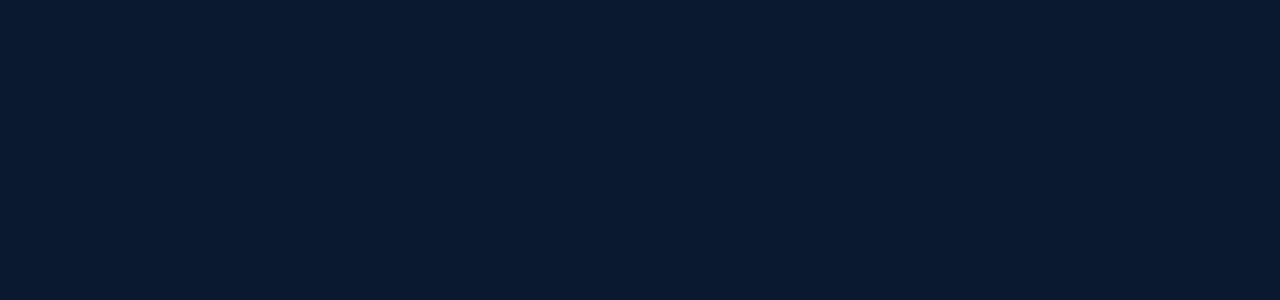
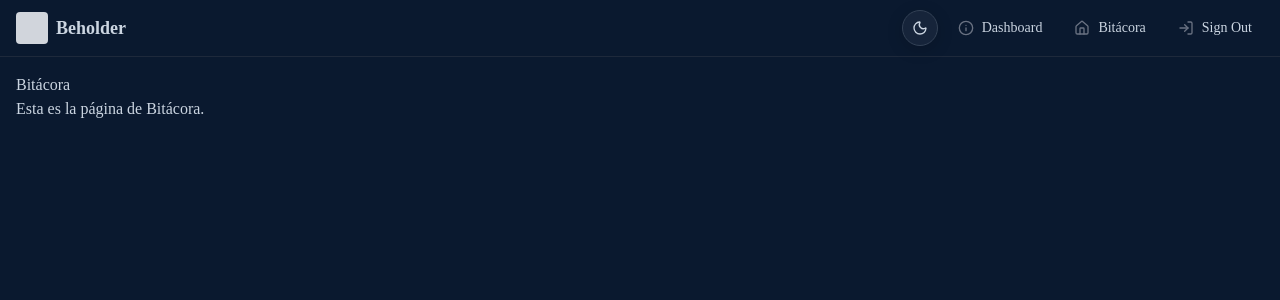
Before and after one commit to han-lovers/beholder, a React (Vite) app in the folder client/: page /bitacora in a window 1280 px wide. Before the commit this address had no page. Shown: the top 300 px of the page. Built offline with nearby package versions, Linux system fonts and the light colour scheme.

Commit message:
reorden de pages

```diff
--- a/client/src/App.tsx
+++ b/client/src/App.tsx
@@ -1,10 +1,11 @@
 import { ThemeProvider } from '@/components/theme-provider'
 import { BrowserRouter, Routes, Route, Navigate } from 'react-router-dom'
-import Layout from '@/Layout'
+import LayoutAbout from '@/Layout'
 import LayoutLogin from '@/LayoutLogin'
 import Home from '@/pages/Home'
 import About from '@/pages/About'
 import Login from '@/pages/Login'
+import Bitacora from '@/pages/Bitacora'
 
 function App() {
   return (
@@ -15,12 +16,13 @@
 
           <Route element={<LayoutLogin />}>
             <Route path="/login" element={<Login />} />
+            <Route path="/home" element={<Home />} />
           </Route>
 
-          <Route element={<Layout />}>
-            <Route path="/login" element={<Login />} />
+          <Route element={<LayoutAbout />}>
+            <Route path="/about" element={<About />} />
+            <Route path="/bitacora" element={<Bitacora />} />
             <Route path="/home" element={<Home />} />
-            <Route path="/about" element={<About />} />
           </Route>
         </Routes>
       </BrowserRouter>
--- /dev/null
+++ b/client/src/components/ProtectedRoute.tsx
@@ -0,0 +1,6 @@
+import { Navigate } from 'react-router-dom';
+
+export default function ProtectedRoute({ children }: { children: JSX.Element }) {
+  const isAuthenticated = localStorage.getItem('isAuthenticated') === 'true';
+  return isAuthenticated ? children : <Navigate to="/login" replace />;
+}
--- a/client/src/components/custom/MainNav.tsx
+++ b/client/src/components/custom/MainNav.tsx
@@ -5,22 +5,22 @@
 
 const navItems = [
   {
-    name: 'Home',
-    href: '/home',
+    name: 'Dashboard',
+    href: '/about',
+    icon: <Info className="h-4 w-4 text-gray-500" />,
+  },
+  {
+    name: 'Bitácora',
+    href: '/bitacora',
     icon: <HomeIcon className="h-4 w-4 text-gray-500" />,
   },
   {
-    name: 'About',
-    href: '/about',
-    icon: <Info className="h-4 w-4 text-gray-500" />,
+    name: 'Sign Out',
+    href: '/home',
+    icon: <LogIn className="h-4 w-4 text-gray-500" />,
   },
 ]
 
-const outputItem = {
-  name: 'Login',
-  href: '/',
-  icon: <LogIn className="h-4 w-4 text-gray-500" />,
-}
 
 export default function MainNav() {
   return (
@@ -43,15 +43,6 @@
             </Link>
           </Button>
         ))}
-        <Button asChild variant="default">
-          <Link
-            to={outputItem.href}
-            className="flex items-center gap-2 text-sm font-medium"
-          >
-            {outputItem.icon}
-            <span>{outputItem.name}</span>
-          </Link>
-        </Button>
       </div>
     </div>
   )
--- a/client/src/components/custom/MainNavLogin.tsx
+++ b/client/src/components/custom/MainNavLogin.tsx
@@ -8,13 +8,14 @@
     name: 'Home',
     href: '/home',
     icon: <HomeIcon className="h-4 w-4 text-gray-500" />,
-  },
-  {
-    name: 'About',
-    href: '/about',
-    icon: <Info className="h-4 w-4 text-gray-500" />,
-  },
+  }
 ]
+
+const outputItem = {
+  name: 'Login',
+  href: '/',
+  icon: <LogIn className="h-4 w-4 text-gray-500" />,
+}
 
 export default function MainNav() {
   return (
@@ -37,6 +38,15 @@
             </Link>
           </Button>
         ))}
+        <Button asChild variant="default">
+                  <Link
+                    to={outputItem.href}
+                    className="flex items-center gap-2 text-sm font-medium"
+                  >
+                    {outputItem.icon}
+                    <span>{outputItem.name}</span>
+                  </Link>
+                </Button>
       </div>
     </div>
   )
--- a/client/src/components/custom/MobileNav.tsx
+++ b/client/src/components/custom/MobileNav.tsx
@@ -11,22 +11,17 @@
 
 const navItems = [
   {
-    name: 'Home',
-    href: '/home',
-    icon: <HomeIcon className="h-4 w-4 text-gray-500" />,
-  },
-  {
-    name: 'About',
+    name: 'Dashboard',
     href: '/about',
     icon: <Info className="h-4 w-4 text-gray-500" />,
   },
+  {
+    name: 'Bitácora',
+    href: '/bitacora',
+    icon: <HomeIcon className="h-4 w-4 text-gray-500" />,
+  },
 ]
 
-const outputItem = {
-  name: 'Login',
-  href: '/login',
-  icon: <LogIn className="h-4 w-4 text-gray-500" />,
-}
 
 export default function MobileNav() {
   const [isOpen, setIsOpen] = useState(false)
@@ -56,12 +51,6 @@
               </Link>
             </DropdownMenuItem>
           ))}
-          <DropdownMenuItem asChild variant="destructive">
-            <Link to={outputItem.href} className="flex items-center gap-2">
-              {outputItem.icon}
-              <span>{outputItem.name}</span>
-            </Link>
-          </DropdownMenuItem>
         </DropdownMenuContent>
       </DropdownMenu>
     </div>
--- a/client/src/components/custom/MobileNavLogin.tsx
+++ b/client/src/components/custom/MobileNavLogin.tsx
@@ -14,13 +14,14 @@
     name: 'Home',
     href: '/home',
     icon: <HomeIcon className="h-4 w-4 text-gray-500" />,
-  },
-  {
-    name: 'About',
-    href: '/about',
-    icon: <Info className="h-4 w-4 text-gray-500" />,
-  },
+  }
 ]
+
+const outputItem = {
+  name: 'Login',
+  href: '/login',
+  icon: <LogIn className="h-4 w-4 text-gray-500" />,
+}
 
 export default function MobileNav() {
   const [isOpen, setIsOpen] = useState(false)
@@ -50,6 +51,12 @@
               </Link>
             </DropdownMenuItem>
           ))}
+          <DropdownMenuItem asChild variant="destructive">
+            <Link to={outputItem.href} className="flex items-center gap-2">
+              {outputItem.icon}
+              <span>{outputItem.name}</span>
+            </Link>
+          </DropdownMenuItem>
         </DropdownMenuContent>
       </DropdownMenu>
     </div>
--- /dev/null
+++ b/client/src/pages/Bitacora.tsx
@@ -0,0 +1,10 @@
+function Bitacora() {
+  return (
+    <div>
+      <h1>Bitácora</h1>
+      <p>Esta es la página de Bitácora.</p>
+    </div>
+  )
+}
+
+export default Bitacora
```
